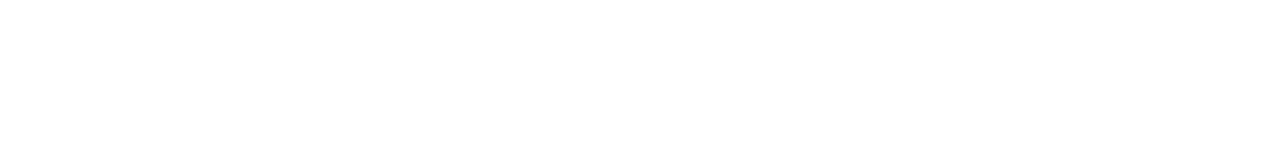
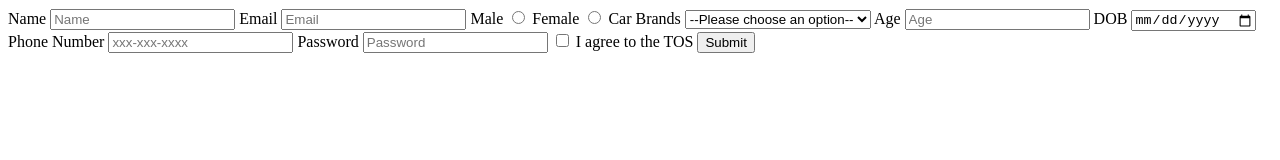
Before and after one commit to acciojob/signup-form-car-manju-sri, a website: page main.html in a window 1280 px wide. Drawn offline with Linux system fonts and the light colour scheme.

Commit message:
created a submission

```diff
--- a/main.html
+++ b/main.html
@@ -10,6 +10,36 @@
 	<!-- the entire body must be written by student -->
     <script type="text/javascript" src="./script.js">
 </script>
+  <label for="name">Name</label>
+  <input type="text" id="name" placeholder="Name" required>
+  <label for="email">Email</label>
+  <input type="email" id="email" placeholder="Email" required>
+  <label for="gender_m">Male</label>
+  <input type="radio" name="Gender" id="gender_m" required>
+  <label for="gender_f">Female</label>
+  <input type="radio" name="Gender" id="gender_f" required>
+
+  <label for="car">Car Brands</label>
+  <select id="cars" aria-required>
+	  <option id="">--Please choose an option--</option>
+	  <option id="BMW">BMW</option>
+	  <option id="Maruthi">Maruthi</option>
+  </select>
+  <label for="age">Age</label>
+  <input type="number" id="age" placeholder="Age" required>
+  <label for="dob">DOB</label>
+  <input type="date" id="dob required>
+  <label for="tel">Phone Number</label>
+  <input type="tel" id="tel" placeholder="xxx-xxx-xxxx">
+  <label for="password">Password</label>
+  <input type="password" id="password" placeholder="Password" required>
+  <input type="checkbox" id="tos" required>
+  <label for="tos">I agree to the TOS</label>
+  <button type="submit">Submit</button>
+
+
+
+
 
 </body>
 
```
